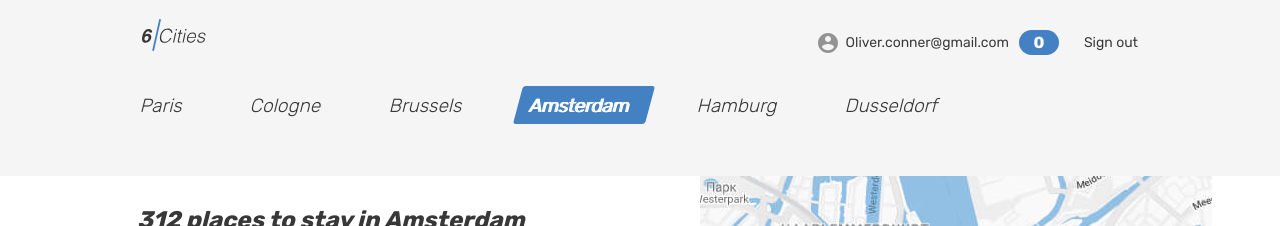
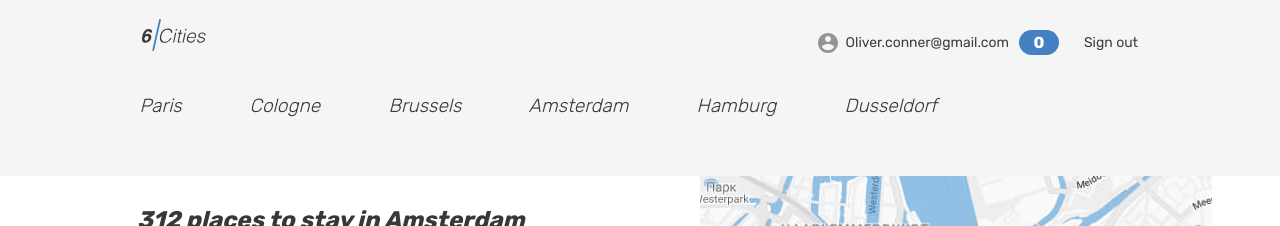
Before and after one commit to htmlacademy-react/1925077-six-cities-15, a React (Vite) app: page / in a window 1280 px wide. Shown: the top 226 px of the page. Built offline with nearby package versions, Linux system fonts and the light colour scheme.

Commit message:
fix: правит комп. Tabs

```diff
--- a/src/components/blocks/tabs/tabs.tsx
+++ b/src/components/blocks/tabs/tabs.tsx
@@ -1,40 +1,33 @@
+import classNames from 'classnames';
+import {NAMES_OF_CITIES} from '../../../mock/common-mock';
+import {CityName} from '../../../types/common-types';
 
+export type TabProps = {
+  city: CityName;
+};
+
+export function Tab(props: TabProps) {
+  const className = classNames('locations__item-link tabs__item', {
+    // 'tabs__item--active': props.city === isActive,
+  });
+
+  return (
+    <li className="locations__item">
+      <a className={className} href="#">
+        <span>{props.city}</span>
+      </a>
+    </li>
+  );
+}
 
 export function Tabs() {
   return (
     <div className="tabs">
       <section className="locations container">
         <ul className="locations__list tabs__list">
-          <li className="locations__item">
-            <a className="locations__item-link tabs__item" href="#">
-              <span>Paris</span>
-            </a>
-          </li>
-          <li className="locations__item">
-            <a className="locations__item-link tabs__item" href="#">
-              <span>Cologne</span>
-            </a>
-          </li>
-          <li className="locations__item">
-            <a className="locations__item-link tabs__item" href="#">
-              <span>Brussels</span>
-            </a>
-          </li>
-          <li className="locations__item">
-            <a className="locations__item-link tabs__item tabs__item--active">
-              <span>Amsterdam</span>
-            </a>
-          </li>
-          <li className="locations__item">
-            <a className="locations__item-link tabs__item" href="#">
-              <span>Hamburg</span>
-            </a>
-          </li>
-          <li className="locations__item">
-            <a className="locations__item-link tabs__item" href="#">
-              <span>Dusseldorf</span>
-            </a>
-          </li>
+          {NAMES_OF_CITIES.map((city) => (
+            <Tab key={city} city={city}/>
+          ))}
         </ul>
       </section>
     </div>
--- a/src/mock/common-mock.ts
+++ b/src/mock/common-mock.ts
@@ -3,3 +3,12 @@ import {PageMainProps} from '../types/common-types';
 export const PAGEMAIN: PageMainProps = {
   placesCount: 312,
 };
+
+export const NAMES_OF_CITIES = [
+  'Paris',
+  'Cologne',
+  'Brussels',
+  'Amsterdam',
+  'Hamburg',
+  'Dusseldorf',
+] as const;
--- a/src/types/common-types.ts
+++ b/src/types/common-types.ts
@@ -1,6 +1,8 @@
 export type PageMainProps = {
   placesCount: number;
 }
+
+export type CityName = 'Paris' | 'Cologne' | 'Brussels' | 'Amsterdam' | 'Hamburg' | 'Dusseldorf';
 
 export interface OfferProps {
   id: string;
```
